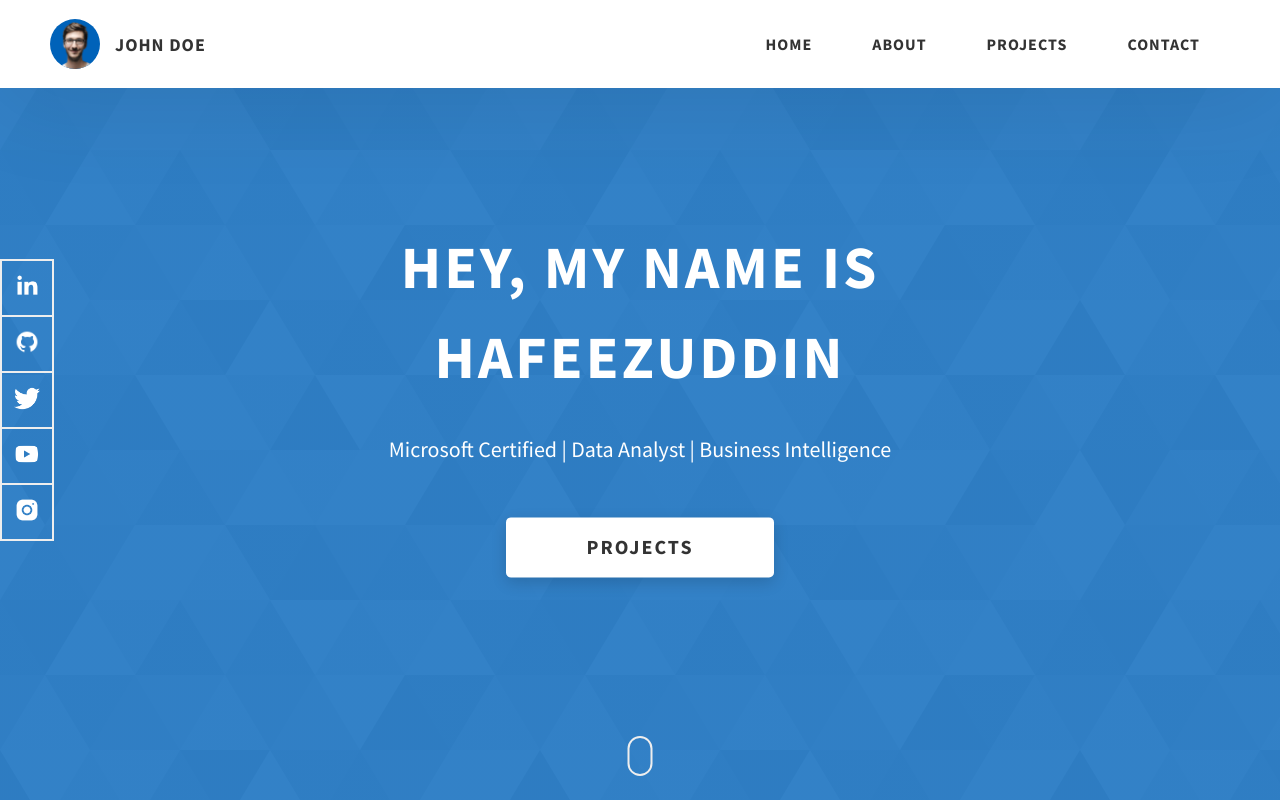
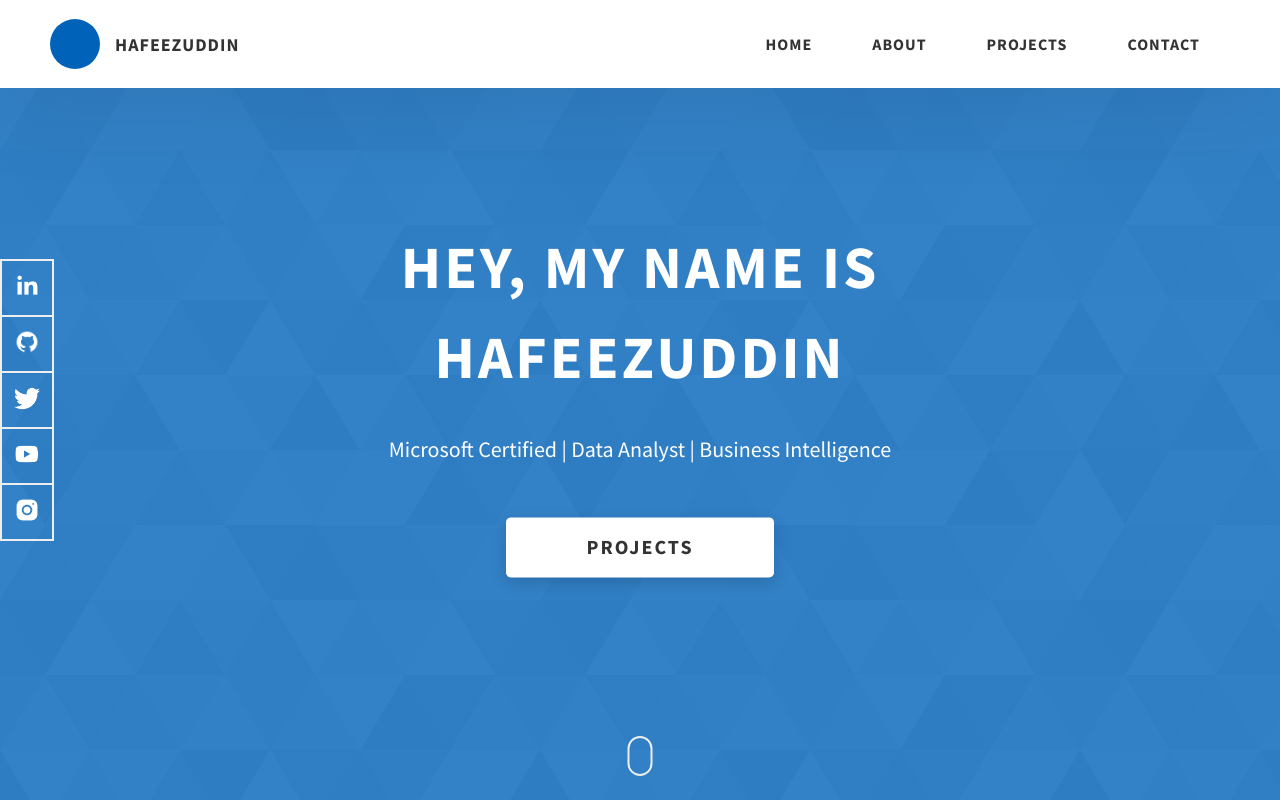
Before and after one commit to hafeezuddin/hafeezuddin.github.io, a website: page index.html in a window 1280 px wide. Shown: the top 800 px of the page. Drawn offline with Linux system fonts and the light colour scheme.

Commit message:
Update index.html

```diff
--- a/index.html
+++ b/index.html
@@ -21,13 +21,13 @@
       <div class="header__content">
         <div class="header__logo-container">
           <div class="header__logo-img-cont">
-            <img
+            <!--<img
               src="./assets/png/john-doe.png"
               alt="Ram Maheshwari Logo Image"
               class="header__logo-img"
-            />
+            />-->
           </div>
-          <span class="header__logo-sub">John Doe</span>
+          <span class="header__logo-sub">Hafeezuddin</span>
         </div>
         <div class="header__main">
           <ul class="header__links">
```
